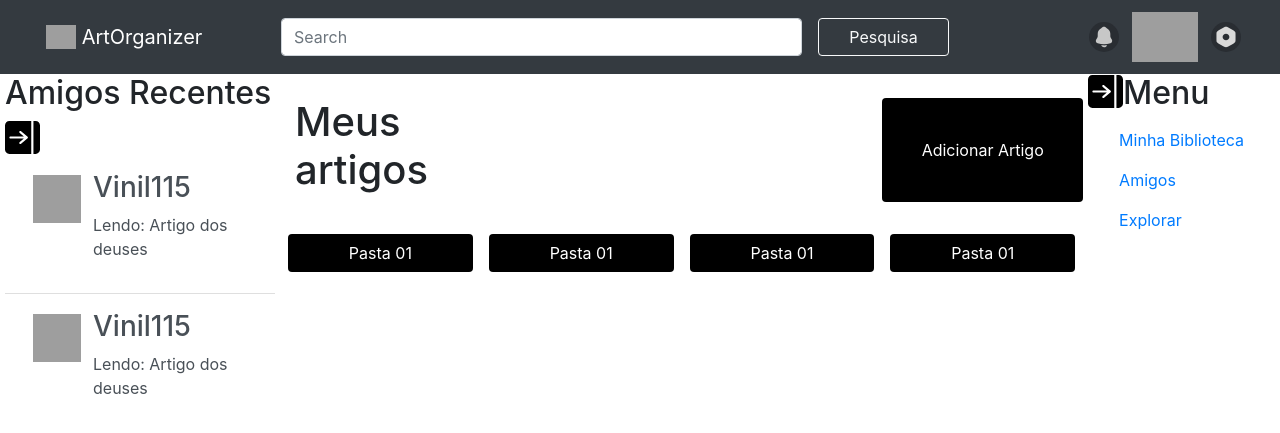
After one commit to CASART-devs/ArtOrganizer, a PHP site: page /home.html in a window 1280 px wide. The commit adds this page. Shown: the top 433 px of the page. Run offline with PHP 8.4, Linux system fonts and the light colour scheme; grey boxes are pictures that could not be loaded.

Commit message:
att 12/09

```diff
--- /dev/null
+++ b/css/sidebar.css
@@ -0,0 +1,8 @@
+/* Adicione esta classe para esconder o menu */
+.esconder {
+    display: none;
+}
+.sidebar_tamanho{
+    height: 20rem;
+    width: auto;
+}
--- a/css/style.css
+++ b/css/style.css
@@ -1,4 +1,5 @@
 /*fontes*/
+
 .b1-font-h1{
     font-size: max(54px, 5vw);
 }
--- /dev/null
+++ b/home.html
@@ -0,0 +1,124 @@
+<!DOCTYPE html>
+<html lang="pt-br">
+
+<head>
+    <meta charset="UTF-8">
+    <meta name="viewport" content="width=device-width, initial-scale=1.0">
+    <title>ArtOrganizer</title>
+    <link rel="stylesheet" href="https://stackpath.bootstrapcdn.com/bootstrap/4.1.3/css/bootstrap.min.css"
+        integrity="sha384-MCw98/SFnGE8fJT3GXwEOngsV7Zt27NXFoaoApmYm81iuXoPkFOJwJ8ERdknLPMO" crossorigin="anonymous">
+    <link rel="preconnect" href="https://fonts.googleapis.com">
+    <link rel="preconnect" href="https://fonts.gstatic.com" crossorigin="anonymous">
+    <link href="https://fonts.googleapis.com/css2?family=Sawarabi+Gothic&display=swap" rel="stylesheet">
+    <link rel="stylesheet" href="css/style.css">
+    <link rel="stylesheet" href="css/sidebar.css">
+
+</head>
+
+<body>
+    <nav class="navbar navbar-expand-lg navbar-dark bg-dark">
+        <div class="container-fluid">
+            <a class="navbar-brand col-md-2" href="#">
+                <img src="img/LOGOS/" alt="Logo" width="30" height="24" class="d-inline-block align-text-top">
+                <span>ArtOrganizer</span>
+            </a>
+            <form class=" d-flex col-md-8">
+                <input class="form-control me-2 mx-3 col-8" type="search" placeholder="Search" aria-label="Search">
+                <button class="btn btn-outline-light my-2 my-sm-0 col-2" type="submit">Pesquisa</button>
+            </form>
+            <div class="ml-2 col-md-2">
+                <img class="m-1" src="img/navbar_home/notificação.svg" alt="Notificação" height="30rem">
+                <img class="m-1" src="img/navbar_home/perfil.svg" alt="perfil" height="50rem">
+                <img class="m-1" src="img/navbar_home/config.svg" alt="Configurações" height="30rem">
+            </div>
+        </div>
+    </nav>
+
+    <div class="container-fluid">
+        <div class="row">
+
+            <nav id="barra-amigos"  style="margin-left: 20px; margin-right: 20px; max-width: 15rem;">
+
+                <div class="row">
+                    <h2 id="h2_amigos">Amigos Recentes</h2>
+                    <img src="img/align-right-svgrepo-com.svg" alt="" style="width: 35px; height: 35px;"
+                        id="botao-esconder-amigos">
+                </div>
+
+                <div id="amigos">
+                    <div class="row">
+                        <div class="list-group list-group-flush">
+                            <a href="#" class="list-group-item list-group-item-action d-flex">
+                                <img class="m-2" src="img/navbar_home/perfil.svg" alt="icon-vinil"
+                                    style="height: 3rem; width: 3rem;">
+                                <div class="m-1">
+                                    <h3>Vinil115</h3>
+                                    <p>Lendo: Artigo dos deuses</p>
+                                </div>
+                            </a>
+                            <a href="#" class="list-group-item list-group-item-action d-flex">
+                                <img class="m-2" src="img/navbar_home/perfil.svg" alt="icon-vinil"
+                                    style="height: 3rem; width: 3rem;">
+                                <div class="m-1">
+                                    <h3>Vinil115</h3>
+                                    <p>Lendo: Artigo dos deuses</p>
+                                </div>
+                            </a>
+                        </div>
+                    </div>
+                </div>
+
+            </nav>
+
+            <div class="col" id="content">
+                <div class="row my-4" id="head">
+                    <span class="col-xl-4 col-sm-3 h1">Meus artigos</span>
+                    <div class="col-5"></div>
+                    <input class="btn button col-xl-3 col-sm-4" type="button" value="Adicionar Artigo">
+                </div>
+                <div class="row" id="pastas">
+                    <input class="button btn col m-2" type="button" value="Pasta 01">
+                    <input class="button btn col m-2" type="button" value="Pasta 01">
+                    <input class="button btn col m-2" type="button" value="Pasta 01">
+                    <input class="button btn col m-2" type="button" value="Pasta 01">
+                </div>
+            </div>
+
+
+
+            <nav  id="barra-menu" style="margin-left: 20px; margin-right: 20px;  max-width: 15rem;">
+                <div class="row">
+                    <img src="img/align-right-svgrepo-com.svg" alt="" style="width: 35px; height: 35px;"
+                        id="botao-esconder-menu">
+
+                    <h2 id="h2_menu">Menu</h2>
+
+                </div>
+
+
+                <div id="menu">
+                    <ul id="links_menu" class="menu-list nav flex-column">
+                        <li><a class="nav-link" href="#">Minha Biblioteca</a></li>
+                        <li><a class="nav-link" href="#">Amigos</a></li>
+                        <li><a class="nav-link" href="#">Explorar</a></li>
+                    </ul>
+                </div>
+            </nav>
+
+        </div>
+
+    </div>
+</body>
+<script src="https://code.jquery.com/jquery-3.3.1.slim.min.js"
+    integrity="sha384-q8i/X+965DzO0rT7abK41JStQIAqVgRVzpbzo5smXKp4YfRvH+8abtTE1Pi6jizo"
+    crossorigin="anonymous"></script>
+<script src="https://cdnjs.cloudflare.com/ajax/libs/popper.js/1.14.3/umd/popper.min.js"
+    integrity="sha384-ZMP7rVo3mIykV+2+9J3UJ46jBk0WLaUAdn689aCwoqbBJiSnjAK/l8WvCWPIPm49"
+    crossorigin="anonymous"></script>
+<script src="https://stackpath.bootstrapcdn.com/bootstrap/4.1.3/js/bootstrap.min.js"
+    integrity="sha384-ChfqqxuZUCnJSK3+MXmPNIyE6ZbWh2IMqE241rYiqJxyMiZ6OW/JmZQ5stwEULTy"
+    crossorigin="anonymous"></script>
+<script src="https://code.jquery.com/jquery-3.6.0.min.js"></script>
+<script src="sidebar.js"></script>
+
+</html>
--- /dev/null
+++ b/sidebar.js
@@ -0,0 +1,24 @@
+document.addEventListener("DOMContentLoaded", function () {
+    const btnEsconderMenu = document.getElementById("botao-esconder-menu");
+    const btnEsconderAmigos = document.getElementById("botao-esconder-amigos");
+    const menu = document.getElementById("menu");
+    const amigos = document.getElementById("amigos");
+    //const barraMenus = document.getElementById("barra-menu");
+    //const barraAmigos = document.getElementById("barra-amigos");
+    const h2_amigos = document.getElementById("h2_amigos");
+    const h2_menu = document.getElementById("h2_menu");
+
+    btnEsconderMenu.addEventListener("click", function () {
+        menu.classList.toggle("esconder");
+        h2_menu.classList.toggle("esconder");
+    });
+
+    btnEsconderAmigos.addEventListener("click", function () {
+        amigos.classList.toggle("esconder");
+        h2_amigos.classList.toggle("esconder");
+        if(amigos.classList.contains("esconder")){
+            amigos.classList.remove("col-2");
+        }
+    });
+
+});
```
Also changed, not shown: img/align-right-svgrepo-com.svg (added), img/navbar_home/config.svg (added), img/navbar_home/notificação.svg (added), img/navbar_home/perfil.svg (added).
